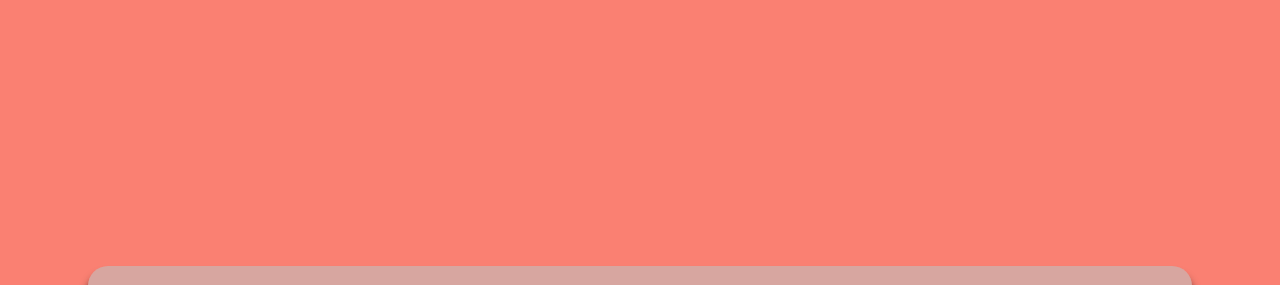
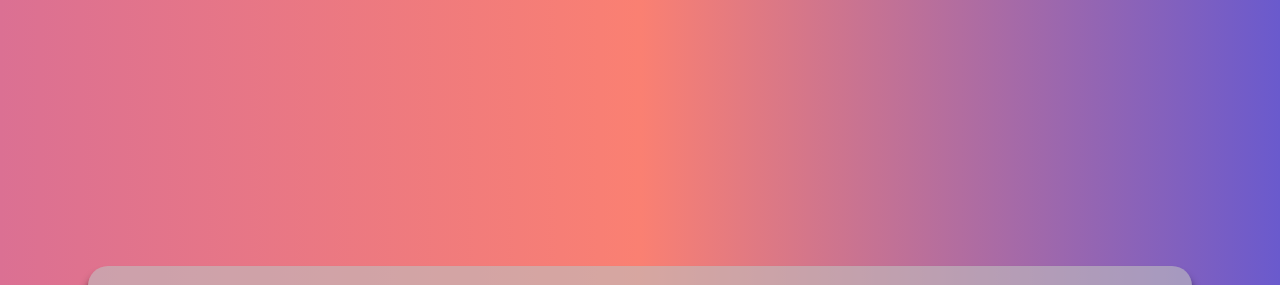
Before and after one commit to dhanush25011996/englishdictionary, a plain HTML site: page index.html in a window 1280 px wide. Shown: the top 285 px of the page. Drawn offline with Linux system fonts and the light colour scheme.

Commit message:
changed background to linear gradient

```diff
--- a/style.css
+++ b/style.css
@@ -4,8 +4,8 @@ body{
     min-height: 100vh;
     justify-content: center;
     align-items: center;
-    background-color:salmon;
-    font-family:'Courier New', Courier, monospace;
+    background:linear-gradient(to right, palevioletred,salmon 50%,slateblue);
+    font-family:monospace;
 }
 
 .container{
```
